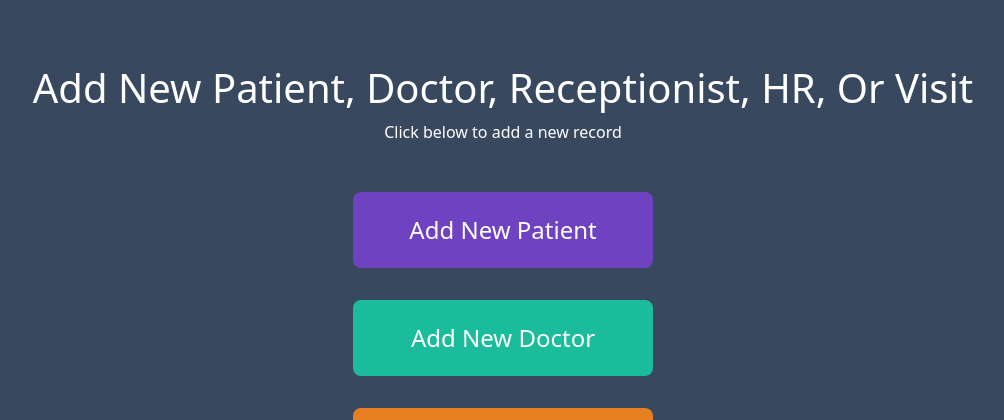
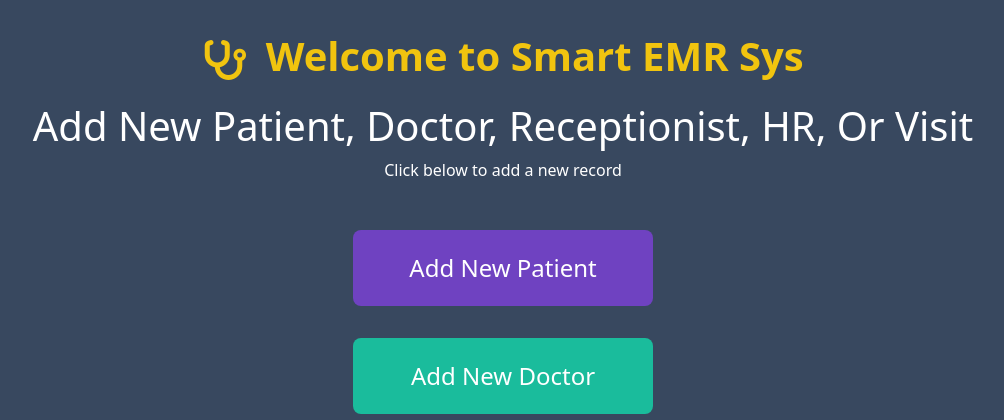
Before and after one commit to Mustafa-Hamam/EMR, a FastAPI app: page / in a window 1280 px wide. Shown: the top 420 px of the page, without its empty margins (137-1141 px from the left). Run offline with FastAPI, Linux system fonts and the light colour scheme.

```diff
--- a/EMR_core/templates/home.html
+++ b/EMR_core/templates/home.html
@@ -6,6 +6,7 @@
         rel="stylesheet"
         href="https://cdn.jsdelivr.net/npm/bootstrap@5.3.3/dist/css/bootstrap.min.css"
     />
+    <link rel="stylesheet" href="https://cdnjs.cloudflare.com/ajax/libs/font-awesome/6.4.0/css/all.min.css" />
     <style>
         body {
             background-color: #38485f;
@@ -20,6 +21,20 @@
 
         h1, p {
             color: white;
+        }
+
+        .welcome-header {
+            font-size: 2.5rem;
+            font-weight: bold;
+            color: #f1c40f;
+            margin-bottom: 1rem;
+        }
+
+        .welcome-header i {
+            margin-right: 0.5rem;
+            color: #f1c40f;
+            font-size: 2.5rem;
+            vertical-align: middle;
         }
 
         .button-container {
@@ -42,6 +57,10 @@
     </style>
 </head>
 <body>
+    <div class="welcome-header">
+        <i class="fas fa-stethoscope"></i> Welcome to Smart EMR Sys
+    </div>
+
     <h1>Add New Patient, Doctor, Receptionist, HR, Or Visit</h1>
     <p>Click below to add a new record</p>
 
@@ -58,7 +77,7 @@
         <a href="/newhr" class="btn btn-custom btn-addhr">Add New HR</a>
     </div>
     <div class="button-container">
-    <a href="/newvisit" class="btn btn-custom btn-addvisit">Record Visit</a>
+        <a href="/newvisit" class="btn btn-custom btn-addvisit">Record Visit</a>
     </div>
 </body>
 </html>
```
